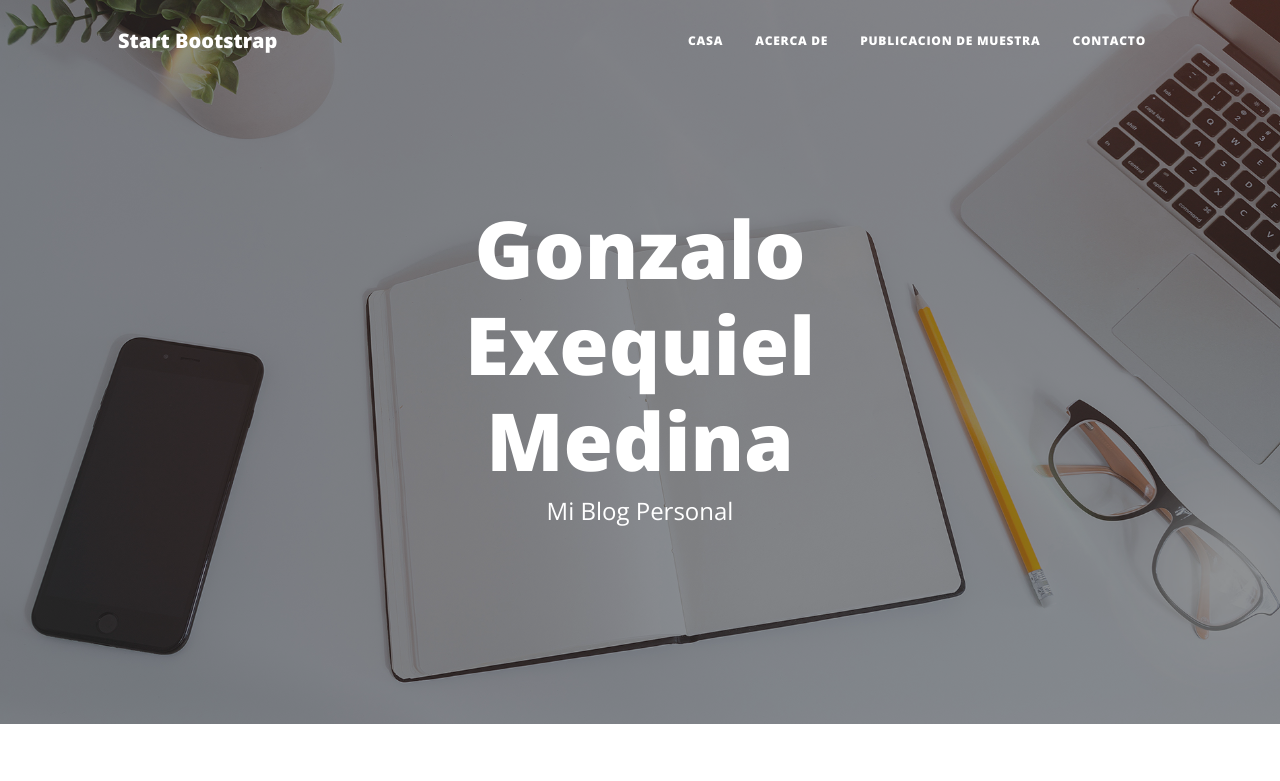
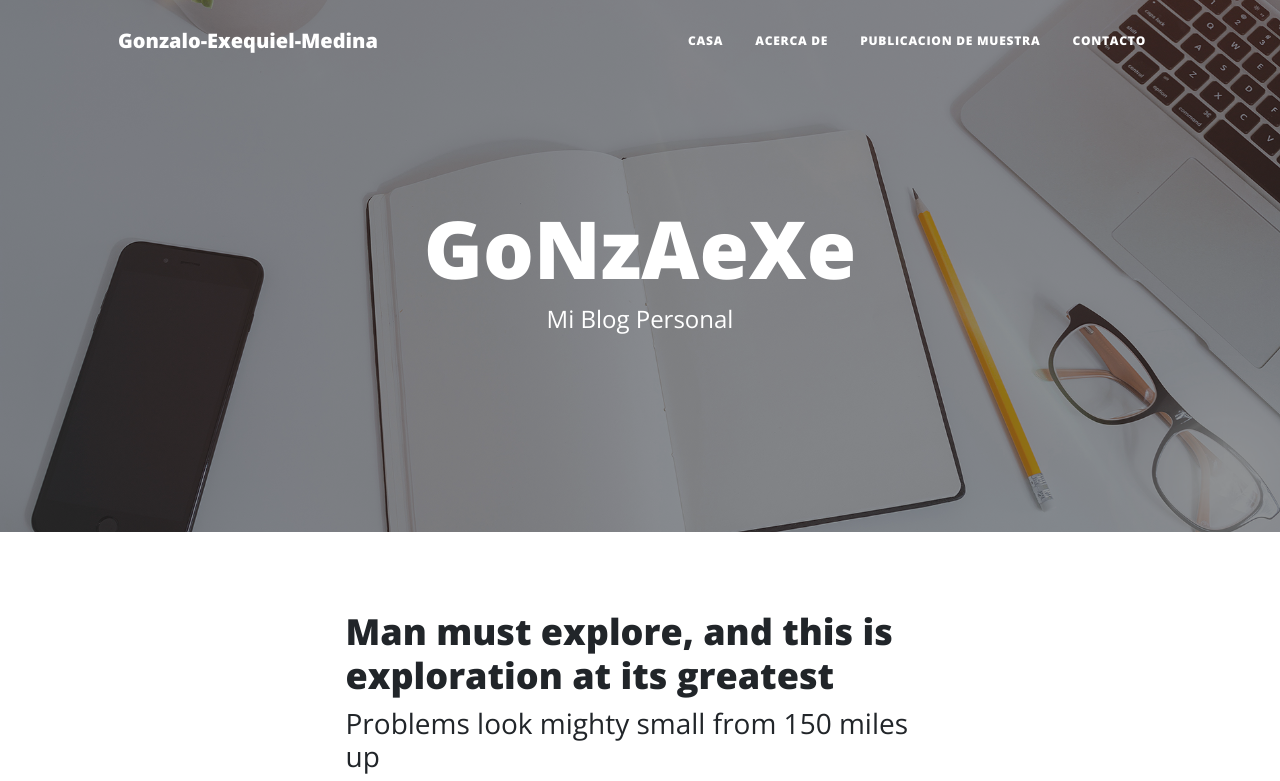
Before and after one commit to GonzaMedina/Mi-Blog-Personal-Gonza-Medina, a plain HTML site: page index.html in a window 1280 px wide. Shown: the top 781 px of the page. Drawn offline with nearby package versions, Linux system fonts and the light colour scheme.

Commit message:
Update index.html

```diff
--- a/index.html
+++ b/index.html
@@ -5,7 +5,7 @@
         <meta name="viewport" content="width=device-width, initial-scale=1, shrink-to-fit=no" />
         <meta name="description" content="" />
         <meta name="author" content="" />
-        <title>Mi-Blog-Gonzalo-Medina</title>
+        <title>-Mi-Blog-</title>
         <link rel="icon" type="image/x-icon" href="assets/favicon.ico" />
         <!-- Font Awesome icons (free version)-->
         <script src="https://use.fontawesome.com/releases/v5.15.4/js/all.js" crossorigin="anonymous"></script>
@@ -19,7 +19,7 @@
         <!-- Navigation-->
         <nav class="navbar navbar-expand-lg navbar-light" id="mainNav">
             <div class="container px-4 px-lg-5">
-                <a class="navbar-brand" href="index.html">Start Bootstrap</a>
+                <a class="navbar-brand" href="index.html">Gonzalo-Exequiel-Medina</a>
                 <button class="navbar-toggler" type="button" data-bs-toggle="collapse" data-bs-target="#navbarResponsive" aria-controls="navbarResponsive" aria-expanded="false" aria-label="Toggle navigation">
                     Menu
                     <i class="fas fa-bars"></i>
@@ -40,7 +40,7 @@
                 <div class="row gx-4 gx-lg-5 justify-content-center">
                     <div class="col-md-10 col-lg-8 col-xl-7">
                         <div class="site-heading">
-                            <h1>Gonzalo Exequiel Medina</h1>
+                            <h1>GoNzAeXe</h1>
                             <span class="subheading">Mi Blog Personal</span>
                         </div>
                     </div>
```
